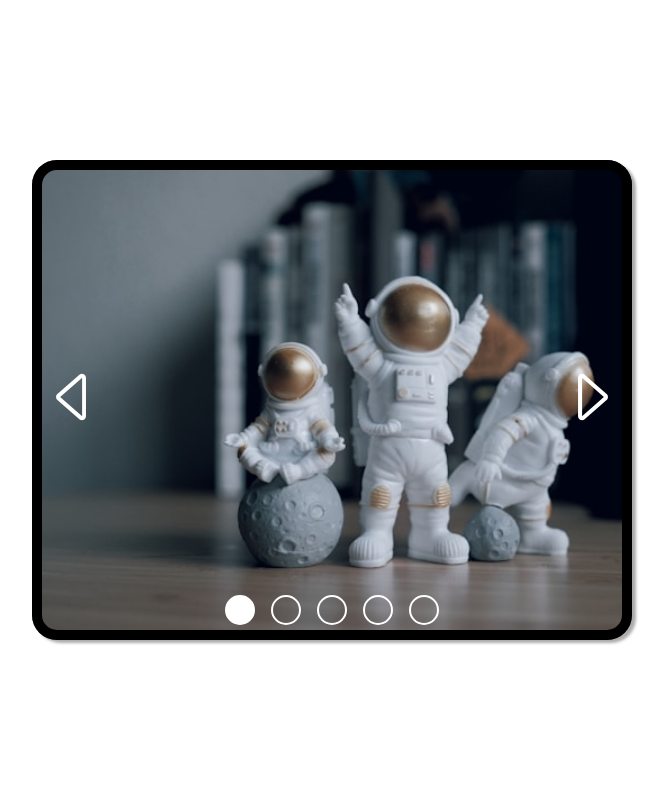
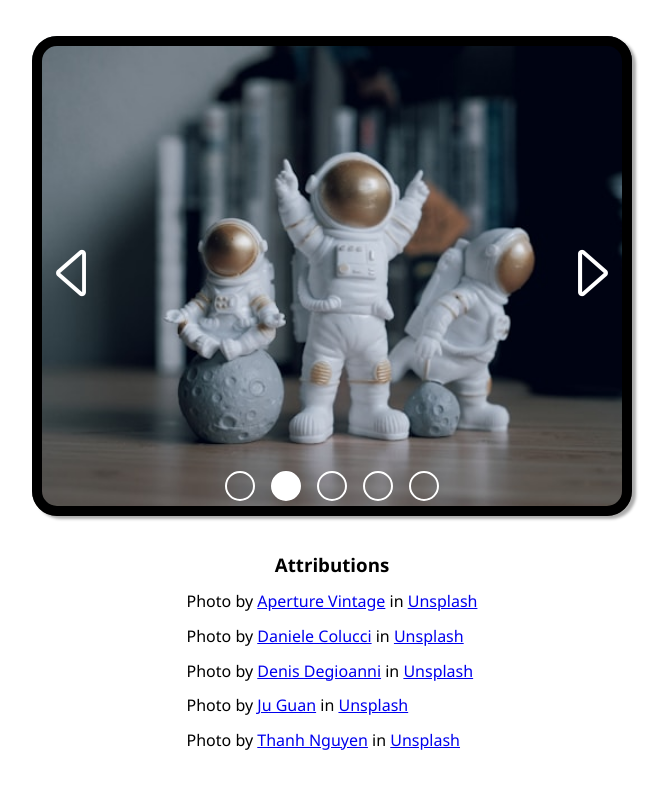
Before and after one commit to carlosfrontend/image-slider-odin-project, a website built with webpack: page src/index.html in a window 1280 px wide. Shown: the whole page, without its empty margins (308-976 px from the left). Built offline with nearby package versions, Linux system fonts and the light colour scheme.

Commit message:
Feat: Finish slider

```diff
--- a/src/index.html
+++ b/src/index.html
@@ -21,5 +21,68 @@
         <div tabindex="4" class="circle"></div>
       </div>
     </div>
+    <div class="attributions">
+      <h3 class="credits">Attributions</h3>
+      <div>
+        Photo by
+        <a
+          href="https://unsplash.com/es/@aperturevintage?utm_content=creditCopyText&utm_medium=referral&utm_source=unsplash"
+          >Aperture Vintage</a
+        >
+        in
+        <a
+          href="https://unsplash.com/es/fotos/ilustracion-de-la-galaxia-de-mercurio-GFKx0wazemc?utm_content=creditCopyText&utm_medium=referral&utm_source=unsplash"
+          >Unsplash</a
+        >
+      </div>
+      <div>
+        Photo by
+        <a
+          href="https://unsplash.com/es/@daniele71043?utm_content=creditCopyText&utm_medium=referral&utm_source=unsplash"
+          >Daniele Colucci</a
+        >
+        in
+        <a
+          href="https://unsplash.com/es/fotos/arena-marron-bajo-el-cielo-azul-durante-la-noche-OtXJhYjbKeg?utm_content=creditCopyText&utm_medium=referral&utm_source=unsplash"
+          >Unsplash</a
+        >
+      </div>
+      <div>
+        Photo by
+        <a
+          href="https://unsplash.com/es/@denisdegioanni?utm_content=creditCopyText&utm_medium=referral&utm_source=unsplash"
+          >Denis Degioanni</a
+        >
+        in
+        <a
+          href="https://unsplash.com/es/fotos/via-lactea-en-las-montanas-9wH624ALFQA?utm_content=creditCopyText&utm_medium=referral&utm_source=unsplash"
+          >Unsplash</a
+        >
+      </div>
+      <div>
+        Photo by
+        <a
+          href="https://unsplash.com/es/@guanju23?utm_content=creditCopyText&utm_medium=referral&utm_source=unsplash"
+          >Ju Guan</a
+        >
+        in
+        <a
+          href="https://unsplash.com/es/fotos/juguete-robot-blanco-y-gris-D-jLxBtEwaA?utm_content=creditCopyText&utm_medium=referral&utm_source=unsplash"
+          >Unsplash</a
+        >
+      </div>
+      <div>
+        Photo by
+        <a
+          href="https://unsplash.com/es/@flousentimental?utm_content=creditCopyText&utm_medium=referral&utm_source=unsplash"
+          >Thanh Nguyen</a
+        >
+        in
+        <a
+          href="https://unsplash.com/es/fotos/foto-en-escala-de-grises-de-una-estructura-redonda-de-hormigon-XZj8Z6Elmz4?utm_content=creditCopyText&utm_medium=referral&utm_source=unsplash"
+          >Unsplash</a
+        >
+      </div>
+    </div>
   </body>
 </html>
--- a/src/index.js
+++ b/src/index.js
@@ -17,18 +17,41 @@ let index = 0;
 myImageContainer.style.backgroundImage = `url(${myImages[index]})`;
 circles[index].focus();
 
-// Background slide effect
+// Background slide effect function
 
 const setBackgroundAnimation = () => {
   myImageContainer.style.backgroundImage = `url(${myImages[index]})`;
 };
 
+// Handler for automatic slider
+
+const automaticSilder = () => {
+  if (index < 4) {
+    index += 1;
+    setBackgroundAnimation();
+    circles[index].focus();
+  } else {
+    index = 0;
+    setBackgroundAnimation();
+    circles[index].focus();
+  }
+};
+
+// Timmer
+
+let slider = setInterval(automaticSilder, 5000);
+
+// Click event handlers
+
 circles.forEach((el) => el.addEventListener('click', (e) => {
+  clearInterval(slider);
   index = +e.target.getAttribute('tabindex');
   setBackgroundAnimation();
+  slider = setInterval(automaticSilder, 5000);
 }));
 
 nextButton.addEventListener('click', () => {
+  clearInterval(slider);
   if (index === myImages.length - 1) {
     index = 0;
     circles[index].focus();
@@ -38,9 +61,11 @@ nextButton.addEventListener('click', () => {
     circles[index].focus();
     setBackgroundAnimation();
   }
+  slider = setInterval(automaticSilder, 5000);
 });
 
 previewButton.addEventListener('click', () => {
+  clearInterval(slider);
   if (index === 0) {
     index = myImages.length - 1;
     circles[index].focus();
@@ -50,4 +75,5 @@ previewButton.addEventListener('click', () => {
     circles[index].focus();
     setBackgroundAnimation();
   }
+  slider = setInterval(automaticSilder, 5000);
 });
--- a/src/styles/main.css
+++ b/src/styles/main.css
@@ -3,14 +3,30 @@
   margin: 0;
   padding: 0;
   box-sizing: border-box;
+  -webkit-tap-highlight-color: rgba(0,0,0,0);
+
 }
 html,
 body {
   width: 100vw;
   height: 100vh;
-  display: grid;
-  justify-content: center;
-  align-content: center;
+  display: flex;
+  flex-direction: column;
+  justify-content: space-evenly;
+  align-items: center;
+}
+
+
+.attributions{
+  font-family: 'Segoe UI', Tahoma, Geneva, Verdana, sans-serif;
+}
+
+.credits{
+  text-align: center;
+}
+
+.attributions > *:not(.credits){
+  margin: .8em 0;
 }
 
 .pictures-frame,
@@ -24,6 +40,7 @@ body {
   background-image: url(../images/ju-guan-D-jLxBtEwaA-unsplash.jpg);
   background-size: cover;
   border-radius: 25px;
+  background-position: center center;
   transition: all 300ms ease-in-out 100ms;
 }
 
```
